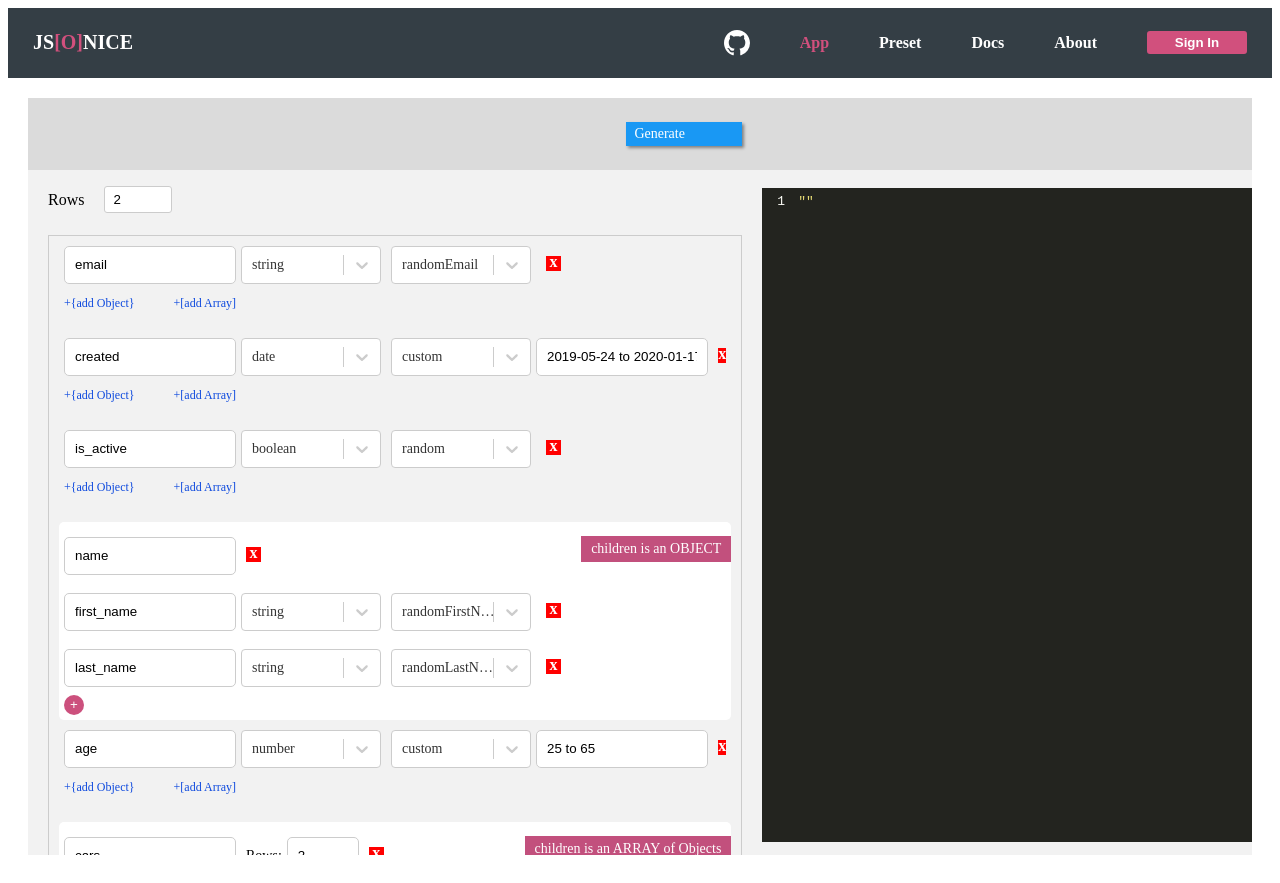
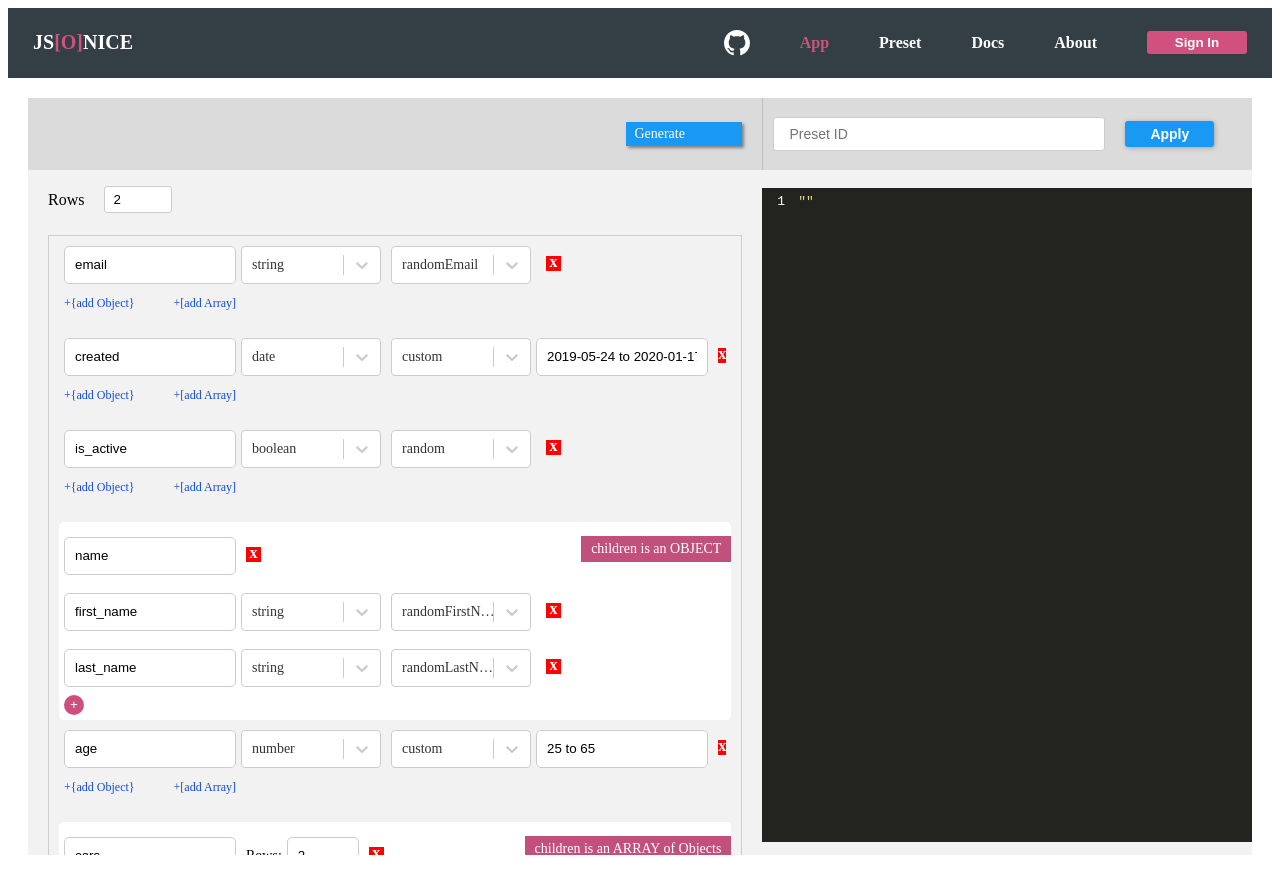
Before and after one commit to armanrozika/jsonice, a Gatsby site: page /app in a window 1280 px wide. Built offline with nearby package versions, Linux system fonts and the light colour scheme; Gatsby itself is replaced by a stand-in of ours; no server answers.

Commit message:
show apply preset without login

```diff
--- a/src/pages/app.jsx
+++ b/src/pages/app.jsx
@@ -603,7 +603,6 @@ function App() {
             )}
           </div>
 
-          {user && (
           <div className="preset-wrapper">
             {/* <Select
               className="basic-single"
@@ -630,7 +629,6 @@ function App() {
               Apply
             </button>
           </div>
-          )}
         </div>
         <div className="main-app">
           <div className="flex-child">
```
Also changed, not shown: 1 other file. Lines whose indentation alone changed are shown as unchanged.
